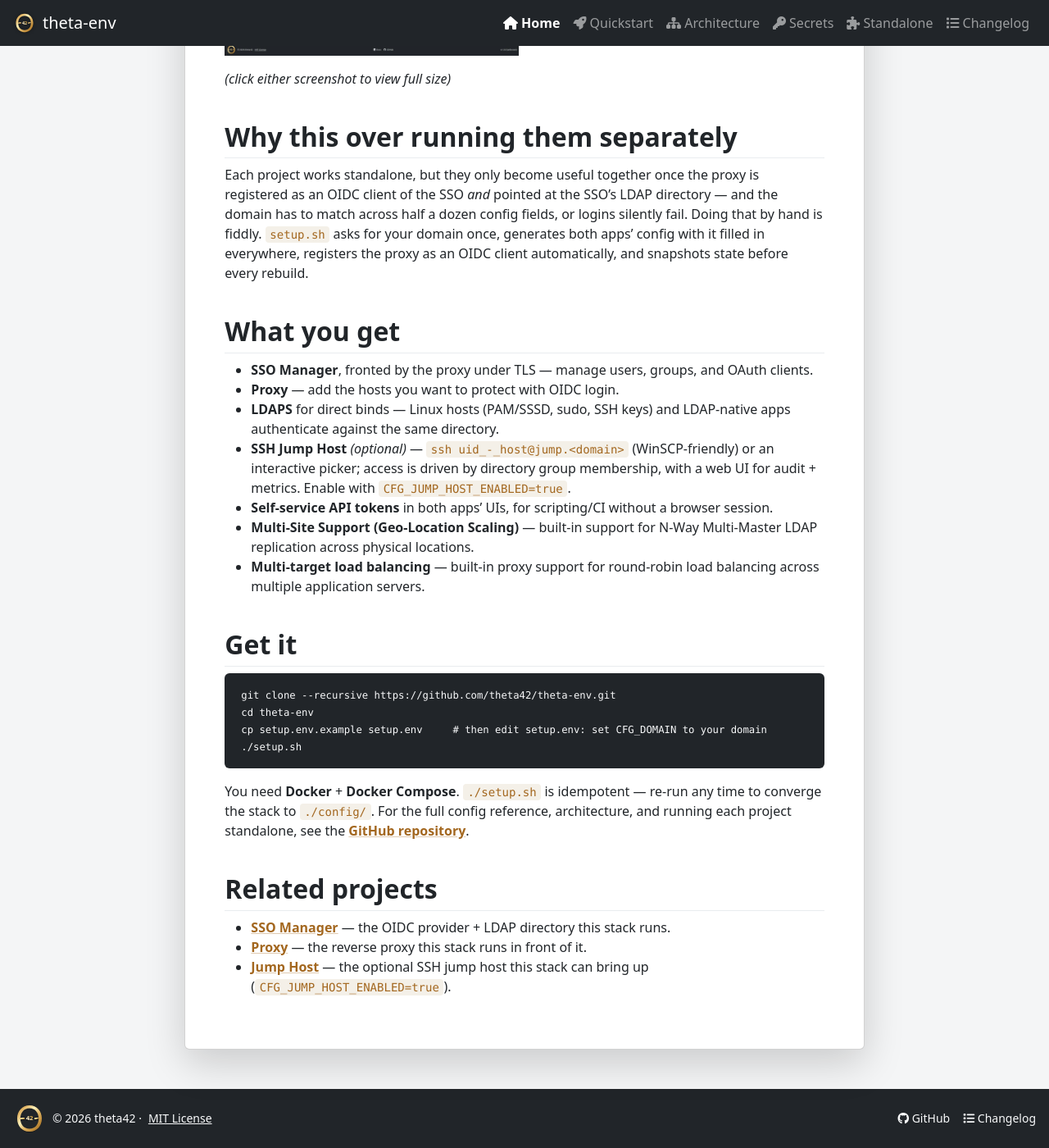
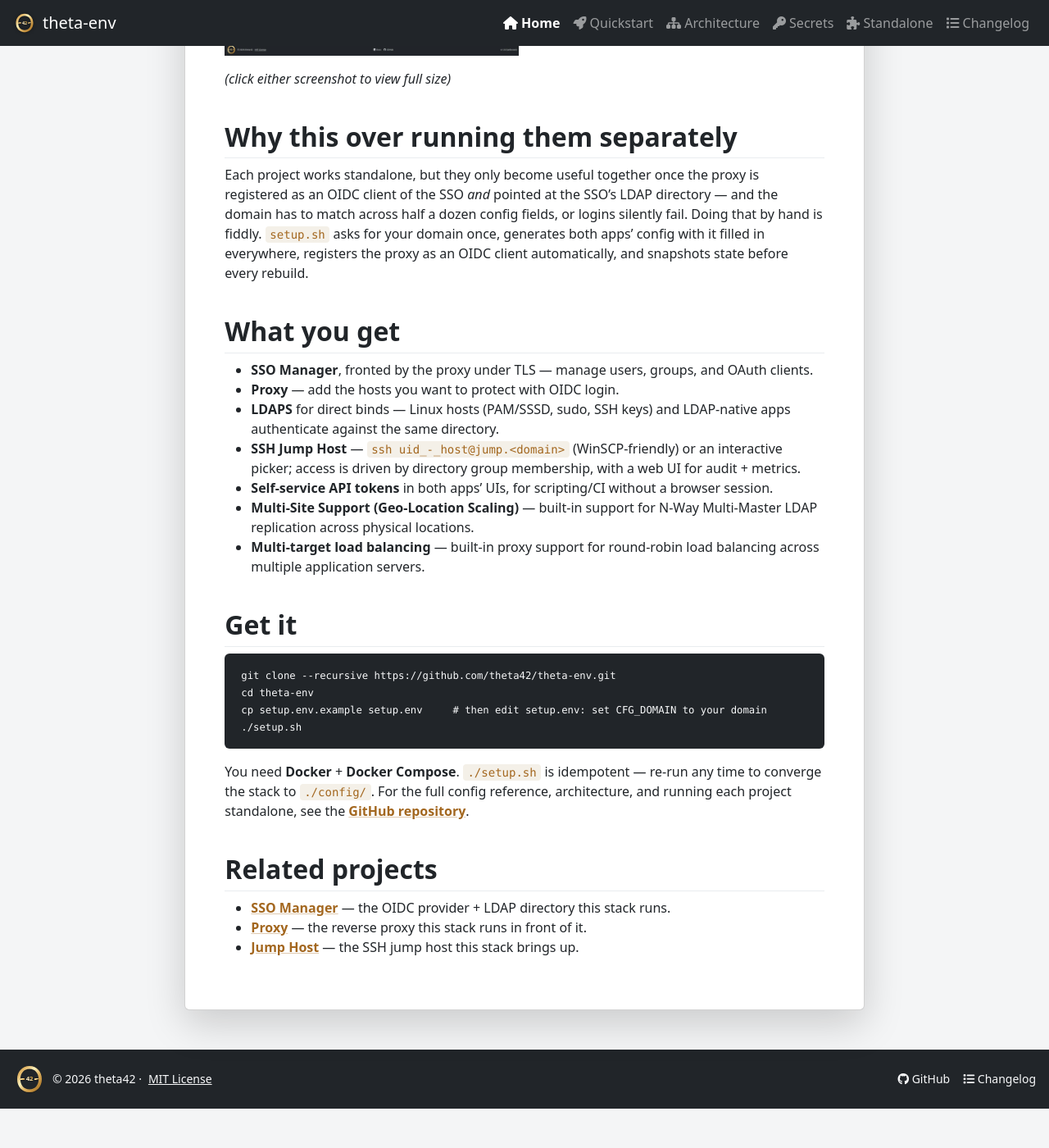
Before and after one commit to theta42/theta-env, a Jekyll site: the page built from docs/index.md, in a window 1280 px wide and 1400 px high, scrolled down 832 px. Shown: the whole window at 82% size. Built offline with Jekyll 4.4.1, drawn with Linux system fonts in a browser that asks for light colours; after the commit the page ends 2184 px from its top, so only the background shows below that; some of the changed text lies outside the part shown.

Commit message:
v1.29.0: jump host is core + fix fresh-install setup.sh abort (#125)
Two fresh-install fixes and promote the SSH jump host from opt-in to core.

setup.sh: fix silent abort after "Minting per-app OpenBao tokens". env_get's
grep|cut pipeline returns non-zero under set -euo pipefail when .env exists
(created by the root VAULT_TOKEN env_upsert) but an app-token key is absent
(the normal first-run state); the unguarded existing assignment from env_get
then tripped set -e and killed the script before minting any token. env_get
now always returns 0 (|| true). Reproduced + verified under the exact condition.

jump host is no longer optional:
- docker-compose.yml: drop profiles jump-host from the jump-host service
  (always started); rename the opt-in test fixture profile jump-host to ldap-test.
- setup.sh: SUBMODULES always includes jump-host; build/start/register/summary
  no longer guarded by JUMP_ENABLED; drop the COMPOSE_PROFILES export.
- bootstrap.js: jump provisioning + directory record run unconditionally.
- setup.env.example/docs: drop optional/CFG_JUMP_HOST_ENABLED wording.

Co-authored-by: Claude <noreply@anthropic.com>

```diff
--- a/docs/index.md
+++ b/docs/index.md
@@ -15,7 +15,7 @@ LDAP directory) and [Proxy](https://theta42.github.io/proxy/) (an
 OIDC-protected reverse proxy that can also look users up directly in LDAP) —
 and automates the fiddly part: registering the proxy as an OIDC client of the
 SSO and pointing it at the right LDAP directory, with hostnames and secrets
-generated from one `setup.env`. An optional third component, the
+generated from one `setup.env`. A third component, the
 [Jump Host](https://theta42.github.io/jump-host/), adds directory-driven SSH
 access to your machines through one public entry point.
 
@@ -46,9 +46,9 @@ snapshots state before every rebuild.
 - **Proxy** — add the hosts you want to protect with OIDC login.
 - **LDAPS** for direct binds — Linux hosts (PAM/SSSD, sudo, SSH keys) and
   LDAP-native apps authenticate against the same directory.
-- **SSH Jump Host** *(optional)* — `ssh uid_-_host@jump.<domain>` (WinSCP-friendly)
+- **SSH Jump Host** — `ssh uid_-_host@jump.<domain>` (WinSCP-friendly)
   or an interactive picker; access is driven by directory group membership, with
-  a web UI for audit + metrics. Enable with `CFG_JUMP_HOST_ENABLED=true`.
+  a web UI for audit + metrics.
 - **Self-service API tokens** in both apps' UIs, for scripting/CI without a
   browser session.
 - **Multi-Site Support (Geo-Location Scaling)** — built-in support for N-Way Multi-Master LDAP replication across physical locations.
@@ -74,5 +74,5 @@ architecture, and running each project standalone, see the
   provider + LDAP directory this stack runs.
 - **[Proxy](https://theta42.github.io/proxy/)** — the reverse proxy this
   stack runs in front of it.
-- **[Jump Host](https://theta42.github.io/jump-host/)** — the optional SSH jump
-  host this stack can bring up (`CFG_JUMP_HOST_ENABLED=true`).
+- **[Jump Host](https://theta42.github.io/jump-host/)** — the SSH jump
+  host this stack brings up.
```
Also changed, not shown: docker-compose.yml (+7 -9 lines), docs/quickstart.md (+1 -2 lines), CHANGELOG.md, bootstrap/bootstrap.js, 2 other files.
